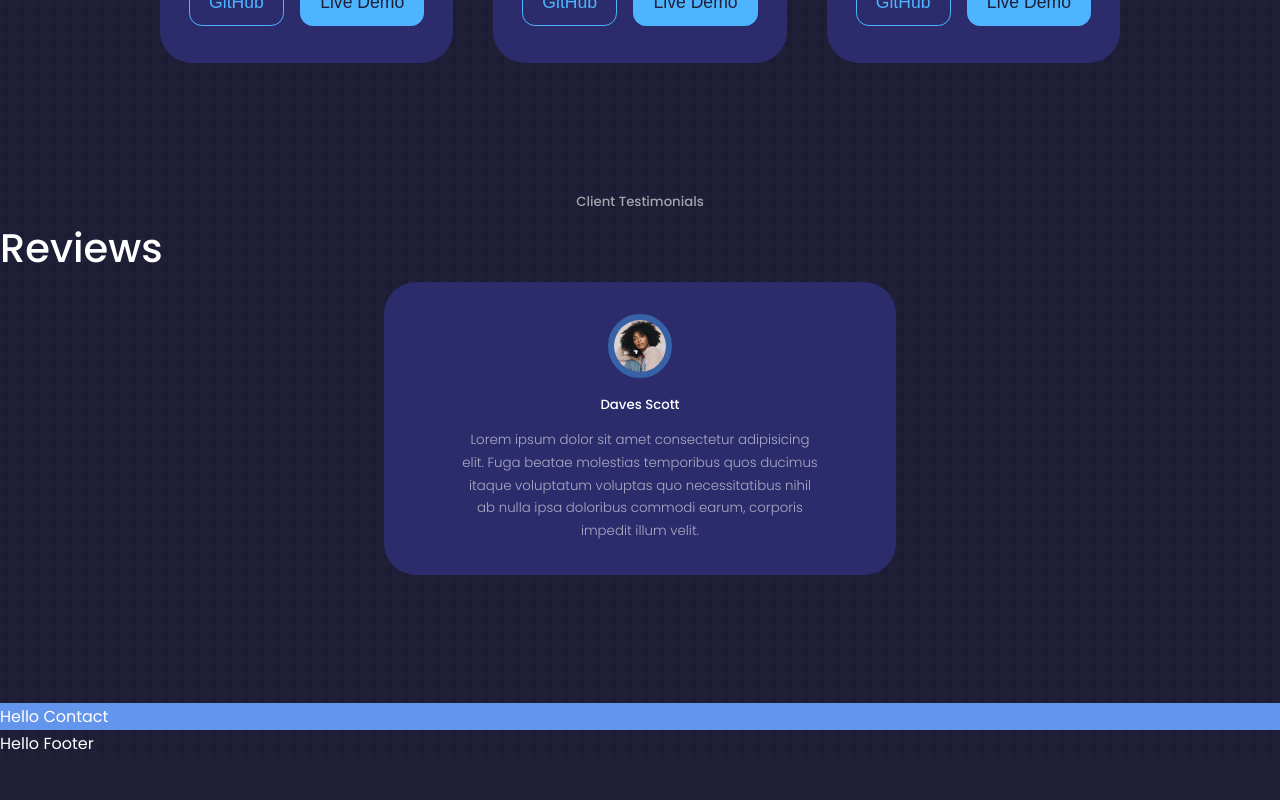
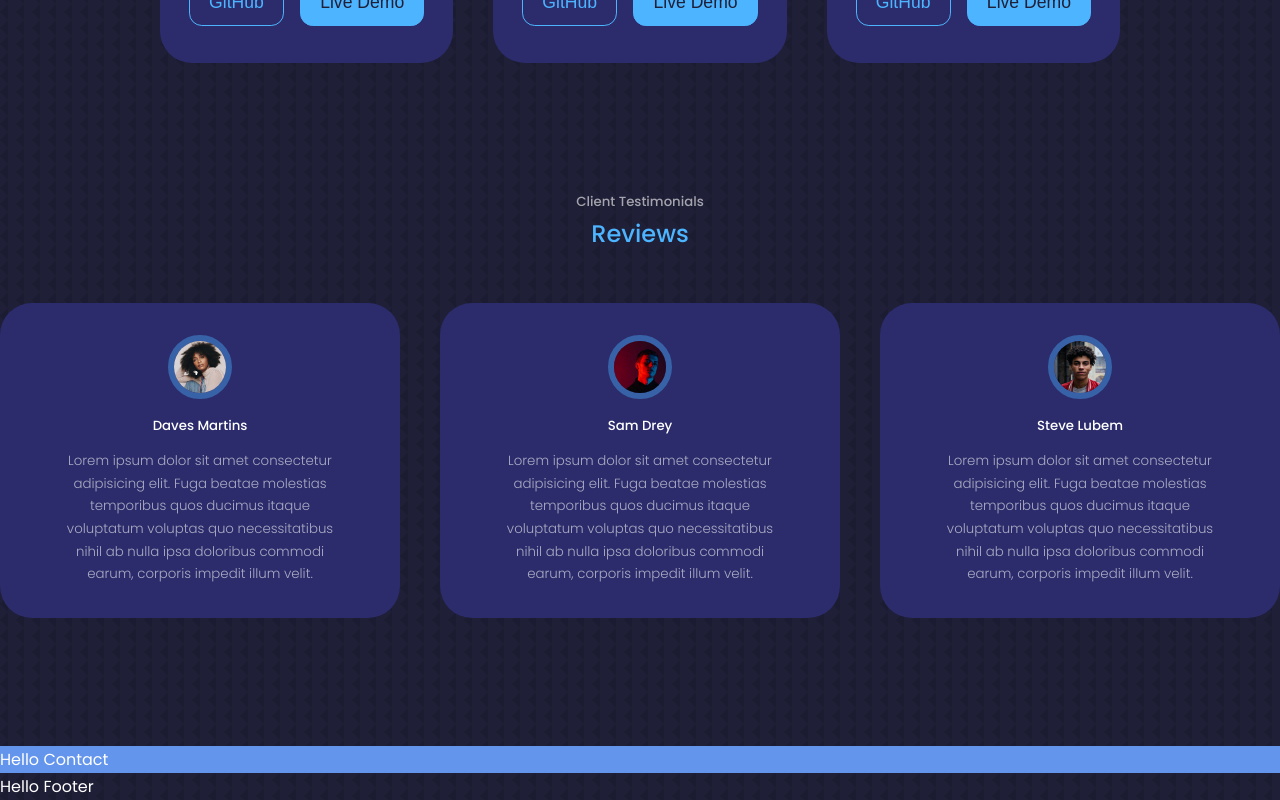
Before and after one commit to sibTunechy/React_Web_Egator, a React (Create React App) app: page / in a window 1280 px wide. Shown: the part 3836-4636 px from the top of the page. Before the commit the page ends 4593 px from the top, so only its background shows below. Built offline with nearby package versions, Linux system fonts and the light colour scheme.

Commit message:
Incomplete Slider
The slide component will be completed in next commit

```diff
--- a/src/Components/testimonials/Testimonials.jsx
+++ b/src/Components/testimonials/Testimonials.jsx
@@ -1,29 +1,30 @@
 import React from 'react'
 import './testimonials.css'
-import AVT from '../../assets/avatar1.jpg'
-
+import { testimonialData } from '../../data';
+import { SwiperSlide } from 'swiper/react';
+import Slider from '../../tools/Slider/Slider'
 export default function Testimonials() {
   return (
     <section id='testimonials'>
       <h5> Client Testimonials </h5>
-      <h1> Reviews </h1>
+      <h2> Reviews </h2>
 
-      <div className="container testimonials__container">
-        <article className="testimonial">
+      <Slider className="container testimonials__container">
+        {testimonialData.map((item) => (
+
+          <SwiperSlide className="testimonial">
           <div className="client__avatar">
-            <img src={AVT} alt="" />
+            <img src={item.avatar} alt="" />
           </div>
             <h5 className="client__name">
-              Daves Scott
+              {item.name}
             </h5>
             <small className="client__review">
-              Lorem ipsum dolor sit amet consectetur adipisicing elit. Fuga beatae molestias
-              temporibus quos ducimus itaque voluptatum voluptas quo
-              necessitatibus nihil ab nulla ipsa doloribus commodi earum,
-              corporis impedit illum velit.
+            {item.text}
             </small>
-        </article>
-      </div>
+        </SwiperSlide>
+          ))}
+      </Slider>
     </section>
   )
 }
--- a/src/data.js
+++ b/src/data.js
@@ -12,6 +12,12 @@ import IMG3 from './assets/portfolio3.jpg'
 import IMG4 from './assets/portfolio4.jpg'
 import IMG5 from './assets/portfolio5.png'
 import IMG6 from './assets/portfolio6.jpg'
+
+import AVT1 from './assets/avatar1.jpg'
+import AVT2 from './assets/avatar2.jpg'
+import AVT3 from './assets/avatar3.jpg'
+import AVT4 from './assets/avatar4.jpg'
+
 
 export const data = {
     imag: ME,
@@ -183,3 +189,30 @@ export const portfolioData = [
     },
 
 ]
+
+export const testimonialData = [
+
+    {
+        avatar: AVT1,
+        name: 'Daves Martins',
+        text: " Lorem ipsum dolor sit amet consectetur adipisicing elit. Fuga beatae molestias temporibus quos ducimus itaque voluptatum voluptas quo  necessitatibus nihil ab nulla ipsa doloribus commodi earum, corporis impedit illum velit."
+    },
+
+    {
+        avatar: AVT2,
+        name: 'Sam Drey',
+        text: " Lorem ipsum dolor sit amet consectetur adipisicing elit. Fuga beatae molestias temporibus quos ducimus itaque voluptatum voluptas quo  necessitatibus nihil ab nulla ipsa doloribus commodi earum, corporis impedit illum velit."
+    },
+
+    {
+        avatar: AVT3,
+        name: 'Steve Lubem',
+        text: " Lorem ipsum dolor sit amet consectetur adipisicing elit. Fuga beatae molestias temporibus quos ducimus itaque voluptatum voluptas quo  necessitatibus nihil ab nulla ipsa doloribus commodi earum, corporis impedit illum velit."
+    },
+
+    {
+        avatar: AVT4,
+        name: 'Moremi James',
+        text: " Lorem ipsum dolor sit amet consectetur adipisicing elit. Fuga beatae molestias temporibus quos ducimus itaque voluptatum voluptas quo  necessitatibus nihil ab nulla ipsa doloribus commodi earum, corporis impedit illum velit."
+    },
+]
--- /dev/null
+++ b/src/tools/Slider/Slider.jsx
@@ -0,0 +1,25 @@
+// import Swiper core and required modules
+import {  Pagination } from 'swiper';
+
+import { Swiper } from 'swiper/react';
+
+// Import Swiper styles
+import 'swiper/css';
+import 'swiper/css/navigation';
+
+import React from 'react'
+
+export default function Slider(props) {
+  return (
+    <Swiper
+    // install Swiper modules
+    modules={[ Pagination ]}
+    spaceBetween={40}
+    slidesPerView={3}
+    pagination={{ clickable: true }}
+
+  >
+    {props.children}
+    </Swiper>
+  )
+}
```
